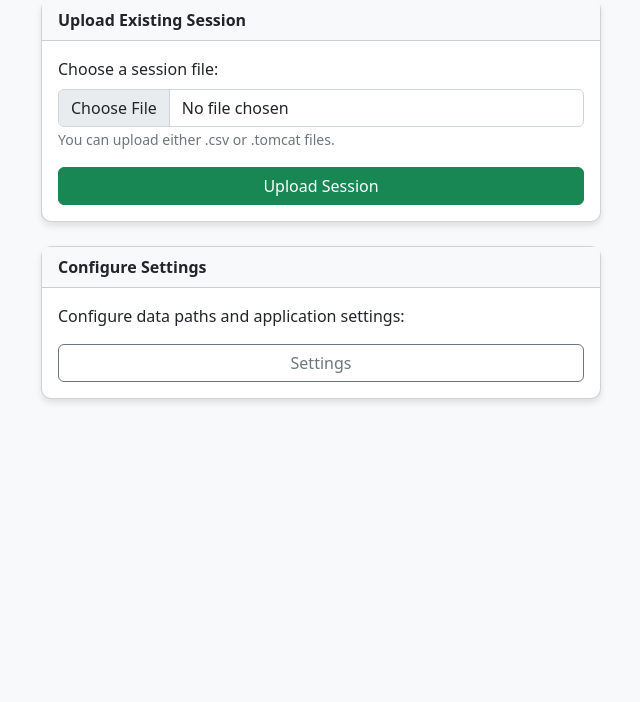
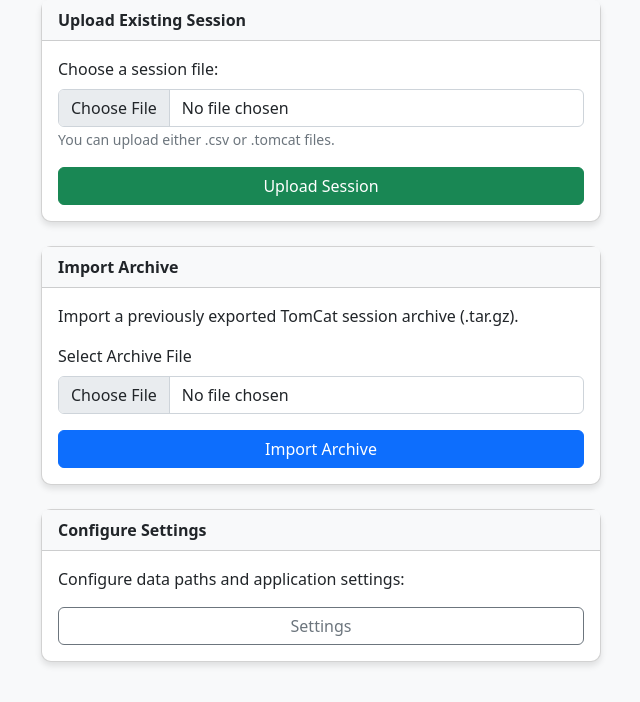
Before and after one commit to shahpnmlab/tomcat, a Flask app: page /session/ in a window 1280 px wide. Shown: the part 600-1302 px from the top of the page, without its empty margins (319-959 px from the left). Before the commit the page ends 1039 px from the top, so only its background shows below. Run offline with Flask 2, Linux system fonts and the light colour scheme; some libraries are stand-ins or nearby versions.

Commit message:
notes are searchable, project notes can be archived and shared

```diff
--- a/pyproject.toml
+++ b/pyproject.toml
@@ -4,7 +4,7 @@ build-backend = "setuptools.build_meta"
 
 [project]
 name = "tomcat"
-version = "0.1.0"
+version = "0.2"
 description = "Tomography Catalogue Tool"
 readme = "README.md"
 requires-python = ">=3.7"
--- a/tomcat/routes/session_routes.py
+++ b/tomcat/routes/session_routes.py
@@ -7,6 +7,9 @@ including session creation, viewing, editing, and downloading.
 import json
 import os
 import logging
+import tarfile
+import tempfile
+from datetime import datetime
 from flask import Blueprint, render_template, request, redirect, url_for, flash, send_from_directory, session as flask_session
 from werkzeug.utils import secure_filename
 
@@ -130,11 +133,34 @@ def initialize_routes(config, session_manager, file_locator, media_manager, allo
         search_results = None
         added_count = 0
         skipped_count = 0
+        search_notes = ""
+        filtered_df = df.copy()
 
         # Handle POST request - form submission
         if request.method == 'POST':
+            # Check if user is searching notes
+            if 'search_notes' in request.form:
+                search_notes = request.form.get('notes_query', '').strip().lower()
+                if search_notes:
+                    # Convert notes column to string first to handle non-string values
+                    filtered_df = df.copy()
+                    # Handle possible NaN or non-string values by converting to strings first
+                    filtered_df['notes_str'] = filtered_df['notes'].fillna('').astype(str)
+                    # Filter using the string column
+                    filtered_df = filtered_df[filtered_df['notes_str'].str.lower().str.contains(search_notes)]
+                    # Remove the temporary column
+                    filtered_df = filtered_df.drop(columns=['notes_str'])
+
+                    if len(filtered_df) == 0:
+                        flash(f"No tomograms found with notes containing '{search_notes}'")
+                    else:
+                        flash(f"Found {len(filtered_df)} tomograms with notes containing '{search_notes}'")
+                else:
+                    # Reset to show all tomograms
+                    filtered_df = df.copy()
+
             # Check if the user is searching for tomograms
-            if 'search_tomograms' in request.form:
+            elif 'search_tomograms' in request.form:
                 search_basename = request.form.get('search_basename', '').strip()
                 if search_basename:
                     # Search for tomograms with the basename
@@ -152,6 +178,7 @@ def initialize_routes(config, session_manager, file_locator, media_manager, allo
                         flash(f"Automatically added {added_count} new tomograms matching '{search_basename}'")
                         # Reload data after adding tomograms
                         df = session.get_data()
+                        filtered_df = df.copy()
 
                     if not search_results:
                         flash(f"No tomograms found with basename '{search_basename}'")
@@ -170,6 +197,7 @@ def initialize_routes(config, session_manager, file_locator, media_manager, allo
                         flash(f"Added new tomogram: {new_tomo_name}")
                         # Reload data after adding tomogram
                         df = session.get_data()
+                        filtered_df = df.copy()
                     else:
                         flash(f"Tomogram '{new_tomo_name}' already exists")
             else:
@@ -195,21 +223,21 @@ def initialize_routes(config, session_manager, file_locator, media_manager, allo
                 flash('Data updated successfully')
                 # Reload data after updates
                 df = session.get_data()
+                filtered_df = df.copy()
+                # Reapply search filter if active
+                if search_notes:
+                    # Handle possible NaN or non-string values by converting to strings first
+                    filtered_df['notes_str'] = filtered_df['notes'].fillna('').astype(str)
+                    # Filter using the string column
+                    filtered_df = filtered_df[filtered_df['notes_str'].str.lower().str.contains(search_notes)]
+                    # Remove the temporary column
+                    filtered_df = filtered_df.drop(columns=['notes_str'])
 
         # Get tomo_names for media processing
         tomo_names = session.get_tomogram_names()
 
-        # Limit the number of tomograms to process in one request to prevent overload
-        batch_size = 10  # Adjust based on your server's capabilities
-        tomo_batch = tomo_names[:batch_size] if len(tomo_names) > batch_size else tomo_names
-
-        # Trigger media generation for tomogram batch
-        for tomo_name in tomo_batch:
-            if tomo_name:  # Skip empty names
-                try:
-                    media_manager.generate_media_for_tomogram(tomo_name)
-                except Exception as e:
-                    logger.error(f"Error triggering media generation for {tomo_name}: {str(e)}")
+        # Trigger media generation for all tomograms in the background
+        media_manager.batch_process_tomograms(tomo_names)
 
         # Get any thumbnails that are already available
         thumbnails = {}
@@ -220,14 +248,16 @@ def initialize_routes(config, session_manager, file_locator, media_manager, allo
                     thumbnails[tomo_name] = thumbnail_path.split('/')[-1]
 
         return render_template('form.html',
-                               df=df,
+                               df=filtered_df,
+                               full_df=df,  # Pass both filtered and complete dataframe
                                thumbnails=thumbnails,
                                filename=filename,
                                paths=config.paths,
                                tomo_names_json=json.dumps(tomo_names),
                                search_results=search_results,
                                added_count=added_count,
-                               skipped_count=skipped_count)
+                               skipped_count=skipped_count,
+                               search_notes=search_notes)  # Pass current search query
 
 
     @session_bp.route('/detail/<filename>/<tomo_name>', methods=['GET', 'POST'])
@@ -283,12 +313,188 @@ def initialize_routes(config, session_manager, file_locator, media_manager, allo
                             tiltseries_path=config.paths['tiltseries_path'],
                             tomogram_path=config.paths['tomogram_path'])
 
-
     @session_bp.route('/download/<filename>')
     def download_csv(filename):
         """Download session file."""
         return send_from_directory(config.upload_folder, filename, as_attachment=True)
 
+    @session_bp.route('/export_session/<filename>', methods=['GET'])
+    def export_session(filename):
+        """
+        Export session as a tarball including the CSV and all generated media files.
+        Creates a compressed archive with the session CSV and all related media.
+
+        Args:
+            filename (str): Name of the session file
+        """
+        # Load the session to get tomogram names
+        session = session_manager.load_session(filename)
+        if not session:
+            flash(f"Session not found: {filename}")
+            return redirect(url_for('session.upload_file'))
+
+        # Get tomogram names
+        tomo_names = session.get_tomogram_names()
+
+        # Create a temporary file for the tarball
+        timestamp = datetime.now().strftime("%Y%m%d_%H%M%S")
+        tarball_filename = f"{os.path.splitext(filename)[0]}_{timestamp}.tar.gz"
+        tarball_path = os.path.join(tempfile.gettempdir(), tarball_filename)
+
+        try:
+            # Create tarball
+            with tarfile.open(tarball_path, "w:gz") as tar:
+                # Add session file
+                session_path = os.path.join(config.upload_folder, filename)
+                if os.path.exists(session_path):
+                    tar.add(session_path, arcname=filename)
+
+                # Add thumbnails
+                for tomo_name in tomo_names:
+                    if not tomo_name:  # Skip empty names
+                        continue
+
+                    # Add thumbnail if exists
+                    thumbnail_path = media_manager.get_thumbnail_path(tomo_name)
+                    if thumbnail_path and os.path.exists(thumbnail_path):
+                        thumbnail_name = os.path.basename(thumbnail_path)
+                        tar.add(thumbnail_path, arcname=f"thumbnails/{thumbnail_name}")
+
+                    # Add lowmag image if exists
+                    lowmag_path = os.path.join(config.lowmag_folder, f"{tomo_name}.jpg")
+                    if os.path.exists(lowmag_path):
+                        tar.add(lowmag_path, arcname=f"lowmag/{tomo_name}.jpg")
+
+                    # Add tilt series if exists
+                    tiltseries_path = os.path.join(config.tiltseries_folder, f"{tomo_name}.gif")
+                    if os.path.exists(tiltseries_path):
+                        tar.add(tiltseries_path, arcname=f"tiltseries/{tomo_name}.gif")
+
+                    # Add tomogram if exists
+                    tomogram_path = os.path.join(config.tomogram_folder, f"{tomo_name}.gif")
+                    if os.path.exists(tomogram_path):
+                        tar.add(tomogram_path, arcname=f"tomogram/{tomo_name}.gif")
+
+                # Add config.json if exists
+                if config.config_file and os.path.exists(config.config_file):
+                    tar.add(config.config_file, arcname="config.json")
+
+            # Move tarball to upload folder for downloading
+            download_path = os.path.join(config.upload_folder, tarball_filename)
+            os.rename(tarball_path, download_path)
+
+            flash(f"Session exported successfully as {tarball_filename}")
+
+            # Serve the tarball for download
+            return send_from_directory(config.upload_folder, tarball_filename, as_attachment=True)
+
+        except Exception as e:
+            logger.error(f"Error exporting session: {str(e)}")
+            flash(f"Error exporting session: {str(e)}")
+            return redirect(url_for('session.process_csv', filename=filename))
+
+    @session_bp.route('/import_archive', methods=['POST'])
+    def import_archive():
+        """
+        Import a previously exported tarball archive.
+        Extracts session file and media contents to the appropriate directories.
+        """
+        if 'archive_file' not in request.files:
+            flash('No archive file selected')
+            return redirect(url_for('session.upload_file'))
+
+        archive_file = request.files['archive_file']
+        if archive_file.filename == '':
+            flash('No selected file')
+            return redirect(url_for('session.upload_file'))
+
+        if not archive_file.filename.endswith(('.tar.gz', '.tgz')):
+            flash('Only .tar.gz or .tgz files are supported')
+            return redirect(url_for('session.upload_file'))
+
+        # Create a temporary directory to extract files
+        with tempfile.TemporaryDirectory() as temp_dir:
+            # Save the uploaded file to the temp directory
+            archive_path = os.path.join(temp_dir, secure_filename(archive_file.filename))
+            archive_file.save(archive_path)
+
+            try:
+                session_filename = None
+
+                # Extract the archive
+                with tarfile.open(archive_path, "r:gz") as tar:
+                    # First, find the session file
+                    for member in tar.getmembers():
+                        if member.name.endswith('.csv'):
+                            session_filename = os.path.basename(member.name)
+                            break
+
+                    if not session_filename:
+                        flash('No valid session file found in the archive')
+                        return redirect(url_for('session.upload_file'))
+
+                    # Extract all files
+                    tar.extractall(path=temp_dir)
+
+                # Copy session file to upload folder
+                session_path = os.path.join(temp_dir, session_filename)
+                if os.path.exists(session_path):
+                    import shutil
+                    shutil.copy2(session_path, os.path.join(config.upload_folder, session_filename))
+
+                # Create necessary directories if they don't exist
+                os.makedirs(config.thumbnails_folder, exist_ok=True)
+                os.makedirs(config.lowmag_folder, exist_ok=True)
+                os.makedirs(config.tiltseries_folder, exist_ok=True)
+                os.makedirs(config.tomogram_folder, exist_ok=True)
+
+                # Copy thumbnails
+                thumbnails_dir = os.path.join(temp_dir, 'thumbnails')
+                if os.path.exists(thumbnails_dir):
+                    for file in os.listdir(thumbnails_dir):
+                        src = os.path.join(thumbnails_dir, file)
+                        dst = os.path.join(config.thumbnails_folder, file)
+                        if os.path.isfile(src):
+                            import shutil
+                            shutil.copy2(src, dst)
+
+                # Copy lowmag images
+                lowmag_dir = os.path.join(temp_dir, 'lowmag')
+                if os.path.exists(lowmag_dir):
+                    for file in os.listdir(lowmag_dir):
+                        src = os.path.join(lowmag_dir, file)
+                        dst = os.path.join(config.lowmag_folder, file)
+                        if os.path.isfile(src):
+                            import shutil
+                            shutil.copy2(src, dst)
+
+                # Copy tilt series
+                tiltseries_dir = os.path.join(temp_dir, 'tiltseries')
+                if os.path.exists(tiltseries_dir):
+                    for file in os.listdir(tiltseries_dir):
+                        src = os.path.join(tiltseries_dir, file)
+                        dst = os.path.join(config.tiltseries_folder, file)
+                        if os.path.isfile(src):
+                            import shutil
+                            shutil.copy2(src, dst)
+
+                # Copy tomograms
+                tomogram_dir = os.path.join(temp_dir, 'tomogram')
+                if os.path.exists(tomogram_dir):
+                    for file in os.listdir(tomogram_dir):
+                        src = os.path.join(tomogram_dir, file)
+                        dst = os.path.join(config.tomogram_folder, file)
+                        if os.path.isfile(src):
+                            import shutil
+                            shutil.copy2(src, dst)
+
+                flash(f"Successfully imported session from archive: {session_filename}")
+                return redirect(url_for('session.process_csv', filename=session_filename))
+
+            except Exception as e:
+                logger.error(f"Error importing archive: {str(e)}")
+                flash(f"Error importing archive: {str(e)}")
+                return redirect(url_for('session.upload_file'))
 
     # Return the blueprint - not strictly necessary but helps with clarity
     return session_bp
--- a/tomcat/templates/upload.html
+++ b/tomcat/templates/upload.html
@@ -97,9 +97,9 @@
                                             <td>{{ session.entry_count }}</td>
                                             <td class="text-center">
                                                 <div class="btn-group">
-                                                    <a href="{{ url_for('process_csv', filename=session.filename) }}"
+                                                    <a href="{{ url_for('session.process_csv', filename=session.filename) }}"
                                                        class="btn btn-sm btn-outline-primary">Open</a>
-                                                    <form method="POST" action="{{ url_for('upload_file') }}" class="d-inline"
+                                                    <form method="POST" action="{{ url_for('session.upload_file') }}" class="d-inline"
                                                           onsubmit="return confirm('Are you sure you want to delete this session? This action cannot be undone.')">
                                                         <input type="hidden" name="delete_session" value="{{ session.filename }}">
                                                         <button type="submit" class="btn btn-sm btn-outline-danger ms-1">
@@ -122,7 +122,7 @@
                     <div class="card mb-4">
                         <div class="card-header">Create New Session</div>
                         <div class="card-body">
-                            <form action="{{ url_for('new_session') }}" method="post">
+                            <form action="{{ url_for('session.new_session') }}" method="post">
                                 <div class="form-group mb-3">
                                     <label for="session_name">Session Name</label>
                                     <input type="text" class="form-control" id="session_name" name="session_name"
@@ -139,7 +139,7 @@
                     <div class="card mb-4">
                         <div class="card-header">Upload Existing Session</div>
                         <div class="card-body">
-                            <form method="POST" action="" enctype="multipart/form-data">
+                            <form method="POST" action="{{ url_for('session.upload_file') }}" enctype="multipart/form-data">
                                 <div class="mb-3">
                                     <label for="file" class="form-label">Choose a session file:</label>
                                     <input type="file" class="form-control" id="file" name="file" accept=".csv,.tomcat">
@@ -152,11 +152,25 @@
                         </div>
                     </div>
 
+                    <div class="card mb-4">
+                        <div class="card-header">Import Archive</div>
+                        <div class="card-body">
+                            <p>Import a previously exported TomCat session archive (.tar.gz).</p>
+                            <form method="POST" action="{{ url_for('session.import_archive') }}" enctype="multipart/form-data">
+                                <div class="mb-3">
+                                    <label for="archive_file" class="form-label">Select Archive File</label>
+                                    <input type="file" class="form-control" id="archive_file" name="archive_file" accept=".tar.gz,.tgz">
+                                </div>
+                                <button type="submit" class="btn btn-primary w-100">Import Archive</button>
+                            </form>
+                        </div>
+                    </div>
+
                     <div class="card">
                         <div class="card-header">Configure Settings</div>
                         <div class="card-body">
                             <p>Configure data paths and application settings:</p>
-                            <a href="{{ url_for('settings') }}" class="btn btn-outline-secondary w-100">Settings</a>
+                            <a href="{{ url_for('settings.settings') }}" class="btn btn-outline-secondary w-100">Settings</a>
                         </div>
                     </div>
                 </div>
```
Also changed, not shown: tomcat/templates/form.html (+45 -8 lines).
